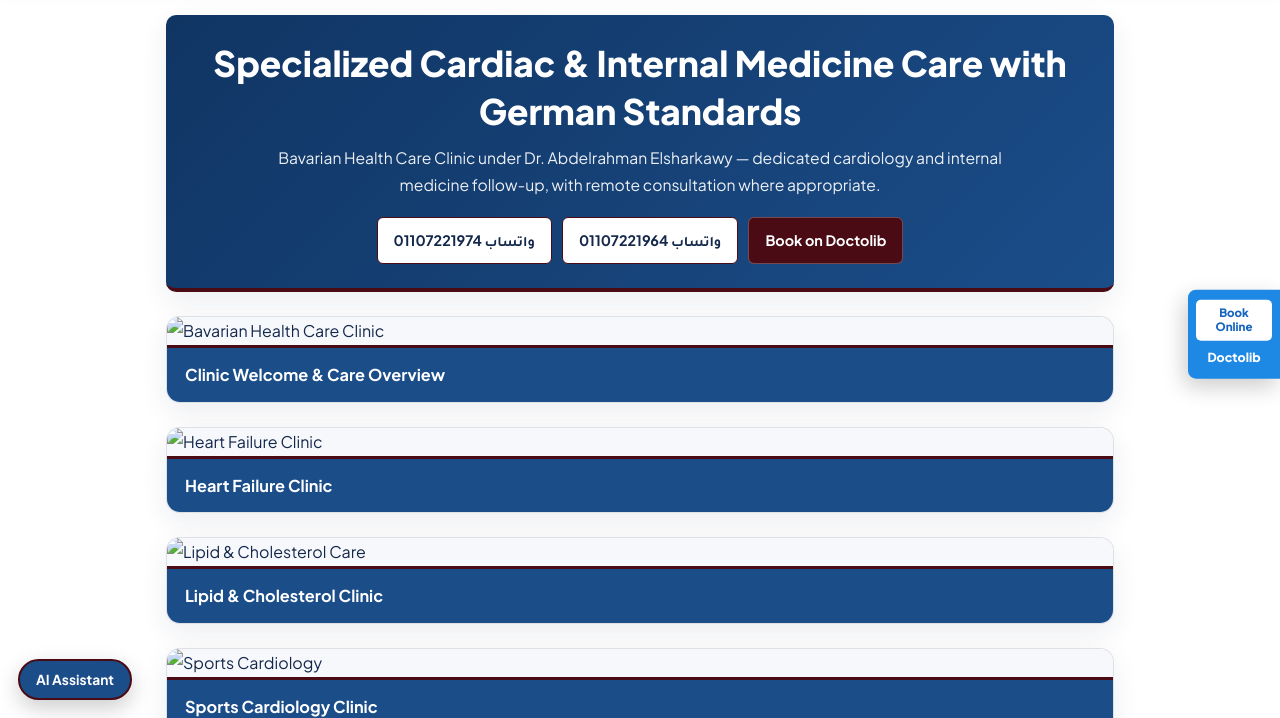
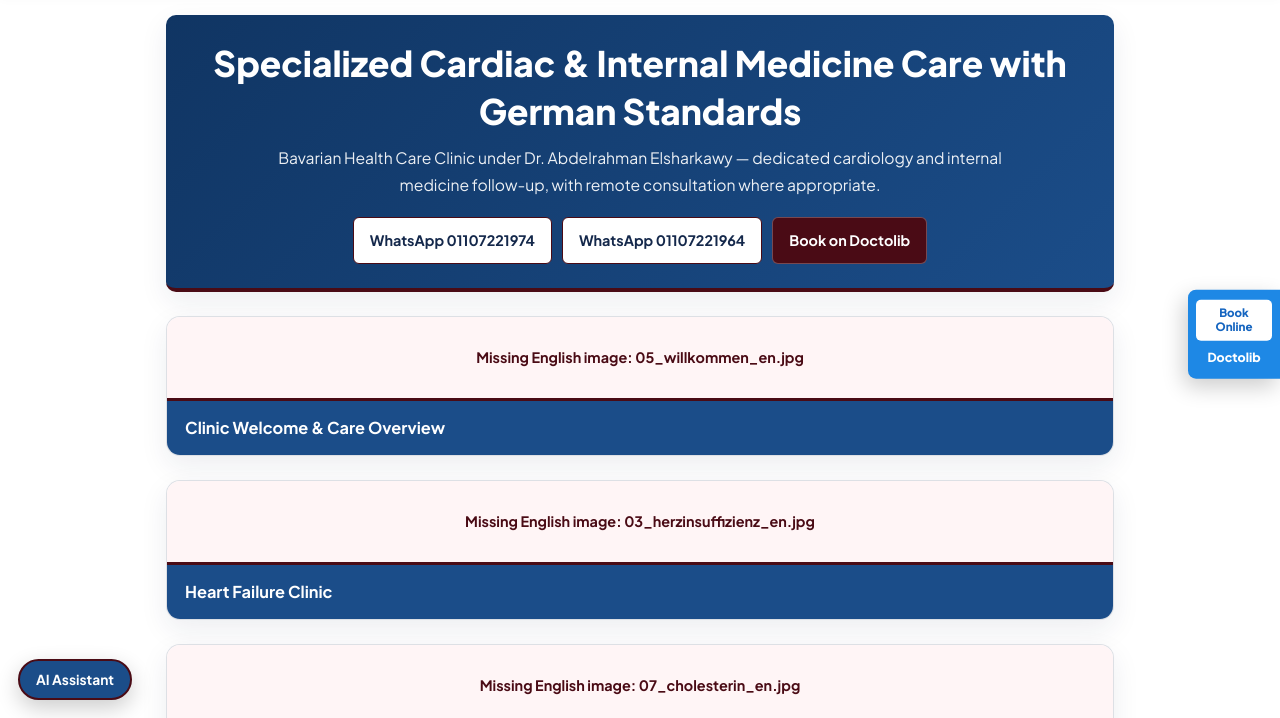
Before and after one commit to omniamae-dotcom/Bavarianhealthcareclinic-, a plain HTML site: page index.html in a window 1280 px wide. Both pictures are taken after a click on the button "EN". Shown: the part 82-800 px from the top of the page. Drawn offline with Linux system fonts and the light colour scheme.

Commit message:
Update index.html

```diff
--- a/index.html
+++ b/index.html
@@ -306,15 +306,32 @@
     .spec-card-media {
       background: var(--soft-bg);
       display: flex;
+      flex-direction: column;
       justify-content: center;
       align-items: center;
       overflow: hidden;
+      position: relative;
     }
 
     .spec-card-media img {
       width: 100%;
       height: auto;
       object-fit: contain;
+      display: block;
+    }
+
+    .img-missing-note {
+      display: none;
+      padding: 28px 18px;
+      text-align: center;
+      font-size: 0.9rem;
+      font-weight: 700;
+      color: var(--de-crimson);
+      background: #fff5f6;
+      width: 100%;
+    }
+
+    .img-missing-note.visible {
       display: block;
     }
 
@@ -749,8 +766,8 @@
         <h1 data-i18n="heroTitle">رعاية صحية وقلبية متخصصة بمعايير ألمانية</h1>
         <p data-i18n="heroDesc">Bavarian Health Care Clinic بإشراف د. عبدالرحمن الشرقاوي — متابعة متخصصة لأمراض القلب والباطنة مع إمكانية الاستشارة والمتابعة عن بُعد للحالات المناسبة.</p>
         <div class="hero-actions">
-          <a href="https://wa.me/201107221974" target="_blank" rel="noopener noreferrer" class="pill-btn pill-white">واتساب 01107221974</a>
-          <a href="https://wa.me/201107221964" target="_blank" rel="noopener noreferrer" class="pill-btn pill-white">واتساب 01107221964</a>
+          <a href="https://wa.me/201107221974" target="_blank" rel="noopener noreferrer" class="pill-btn pill-white" data-i18n="wa1">واتساب 01107221974</a>
+          <a href="https://wa.me/201107221964" target="_blank" rel="noopener noreferrer" class="pill-btn pill-white" data-i18n="wa2">واتساب 01107221964</a>
           <a href="https://www.doctolib.de/einzelpraxis/hohenwart/elsharkawy-abdelrahman" target="_blank" rel="noopener noreferrer" class="pill-btn pill-crimson" data-i18n="bookDoctolib">حجز موعد Doctolib</a>
         </div>
       </section>
@@ -759,6 +776,7 @@
         <article class="spec-card">
           <div class="spec-card-media">
             <img class="lang-img" src="05_willkommen_ar.jpg" data-src-ar="05_willkommen_ar.jpg" data-src-en="05_willkommen_en.jpg" alt="Bavarian Health Care Clinic" />
+            <div class="img-missing-note"></div>
           </div>
           <div class="spec-card-caption">
             <h2 data-i18n="c0Caption">الاستقبال والرعاية التخصصية</h2>
@@ -768,6 +786,7 @@
         <article class="spec-card">
           <div class="spec-card-media">
             <img class="lang-img" src="03_herzinsuffizienz_ar.jpg" data-src-ar="03_herzinsuffizienz_ar.jpg" data-src-en="03_herzinsuffizienz_en.jpg" alt="Heart Failure Clinic" />
+            <div class="img-missing-note"></div>
           </div>
           <div class="spec-card-caption">
             <h2 data-i18n="c1Caption">عيادة قصور عضلة القلب</h2>
@@ -777,6 +796,7 @@
         <article class="spec-card">
           <div class="spec-card-media">
             <img class="lang-img" src="07_cholesterin_ar.jpg" data-src-ar="07_cholesterin_ar.jpg" data-src-en="07_cholesterin_en.jpg" alt="Lipid & Cholesterol Care" />
+            <div class="img-missing-note"></div>
           </div>
           <div class="spec-card-caption">
             <h2 data-i18n="c2Caption">عيادة الدهون والكوليسترول</h2>
@@ -786,6 +806,7 @@
         <article class="spec-card">
           <div class="spec-card-media">
             <img class="lang-img" src="01_herzgesund_ar.jpg" data-src-ar="01_herzgesund_ar.jpg" data-src-en="01_herzgesund_en.jpg" alt="Sports Cardiology" />
+            <div class="img-missing-note"></div>
           </div>
           <div class="spec-card-caption">
             <h2 data-i18n="c3Caption">عيادة القلب الرياضية</h2>
@@ -795,6 +816,7 @@
         <article class="spec-card">
           <div class="spec-card-media">
             <img class="lang-img" src="04_herzrhythmus_ar.jpg" data-src-ar="04_herzrhythmus_ar.jpg" data-src-en="04_herzrhythmus_en.jpg" alt="Heart Rhythm Care" />
+            <div class="img-missing-note"></div>
           </div>
           <div class="spec-card-caption">
             <h2 data-i18n="c4Caption">عيادة اضطرابات النبض</h2>
@@ -804,6 +826,7 @@
         <article class="spec-card">
           <div class="spec-card-media">
             <img class="lang-img" src="06_herz_ultraschall_ar.jpg" data-src-ar="06_herz_ultraschall_ar.jpg" data-src-en="06_herz_ultraschall_en.jpg" alt="Echocardiography" />
+            <div class="img-missing-note"></div>
           </div>
           <div class="spec-card-caption">
             <h2 data-i18n="c5Caption">فحص إيكو القلب</h2>
@@ -813,6 +836,7 @@
         <article class="spec-card">
           <div class="spec-card-media">
             <img class="lang-img" src="02_belastungs_ekg_ar.jpg" data-src-ar="02_belastungs_ekg_ar.jpg" data-src-en="02_belastungs_ekg_en.jpg" alt="Stress ECG" />
+            <div class="img-missing-note"></div>
           </div>
           <div class="spec-card-caption">
             <h2 data-i18n="c6Caption">فحص رسم القلب بالمجهود</h2>
@@ -938,16 +962,16 @@
       <button type="button" class="assistant-close" id="assistantClose" aria-label="Close">×</button>
     </div>
     <div class="assistant-body" id="assistantBody">
-      <div class="msg msg-bot" id="aiWelcome">أهلاً بكِ في Bavarian Health Care Clinic. كيف يمكنني مساعدتكِ؟</div>
+      <div class="msg msg-bot" id="aiWelcome" data-i18n="aiWelcome">أهلاً بكِ في Bavarian Health Care Clinic. كيف يمكنني مساعدتكِ؟</div>
     </div>
     <div class="quick-row">
-      <button type="button" class="q-chip" data-q="booking">حجز موعد</button>
-      <button type="button" class="q-chip" data-q="acc">الاعتمادات</button>
-      <button type="button" class="q-chip" data-q="contact">التواصل</button>
+      <button type="button" class="q-chip" data-q="booking" data-i18n="qBooking">حجز موعد</button>
+      <button type="button" class="q-chip" data-q="acc" data-i18n="qAcc">الاعتمادات</button>
+      <button type="button" class="q-chip" data-q="contact" data-i18n="qContact">التواصل</button>
     </div>
     <form class="assistant-form" id="assistantForm">
-      <input type="text" id="assistantInput" placeholder="اكتبي سؤالك..." />
-      <button type="submit">إرسال</button>
+      <input type="text" id="assistantInput" data-i18n-placeholder="aiPlaceholder" placeholder="اكتبي سؤالك..." />
+      <button type="submit" data-i18n="aiSend">إرسال</button>
     </form>
   </div>
 
@@ -981,6 +1005,8 @@
         navContact: 'العنوان والتواصل',
         heroTitle: 'رعاية صحية وقلبية متخصصة بمعايير ألمانية',
         heroDesc: 'Bavarian Health Care Clinic بإشراف د. عبدالرحمن الشرقاوي — متابعة متخصصة لأمراض القلب والباطنة مع إمكانية الاستشارة والمتابعة عن بُعد للحالات المناسبة.',
+        wa1: 'واتساب 01107221974',
+        wa2: 'واتساب 01107221964',
         bookDoctolib: 'حجز موعد Doctolib',
         c0Caption: 'الاستقبال والرعاية التخصصية',
         c1Caption: 'عيادة قصور عضلة القلب',
@@ -1011,7 +1037,13 @@
         docLink: 'Doctolib Online Booking',
         copy: '© Bavarian Health Care Clinic — Dr. Abdelrahman Elsharkawy',
         aiBtn: 'المساعد الآلي',
-        aiTitle: 'مساعد العيادة'
+        aiTitle: 'مساعد العيادة',
+        aiWelcome: 'أهلاً بكِ في Bavarian Health Care Clinic. كيف يمكنني مساعدتكِ؟',
+        qBooking: 'حجز موعد',
+        qAcc: 'الاعتمادات',
+        qContact: 'التواصل',
+        aiPlaceholder: 'اكتبي سؤالك...',
+        aiSend: 'إرسال'
       },
       en: {
         dir: 'ltr',
@@ -1028,6 +1060,8 @@
         navContact: 'Address & Contact',
         heroTitle: 'Specialized Cardiac & Internal Medicine Care with German Standards',
         heroDesc: 'Bavarian Health Care Clinic under Dr. Abdelrahman Elsharkawy — dedicated cardiology and internal medicine follow-up, with remote consultation where appropriate.',
+        wa1: 'WhatsApp 01107221974',
+        wa2: 'WhatsApp 01107221964',
         bookDoctolib: 'Book on Doctolib',
         c0Caption: 'Clinic Welcome & Care Overview',
         c1Caption: 'Heart Failure Clinic',
@@ -1058,21 +1092,58 @@
         docLink: 'Doctolib Online Booking',
         copy: '© Bavarian Health Care Clinic — Dr. Abdelrahman Elsharkawy',
         aiBtn: 'AI Assistant',
-        aiTitle: 'Clinic Assistant'
+        aiTitle: 'Clinic Assistant',
+        aiWelcome: 'Welcome to Bavarian Health Care Clinic. How can I help you?',
+        qBooking: 'Book Visit',
+        qAcc: 'Credentials',
+        qContact: 'Contact',
+        aiPlaceholder: 'Type your question...',
+        aiSend: 'Send'
       }
     };
 
     let lang = 'ar';
     const langBtn = document.getElementById('langBtn');
 
+    function loadLangImage(img, nextLang) {
+      const arSrc = img.getAttribute('data-src-ar');
+      const enSrc = img.getAttribute('data-src-en');
+      const targetSrc = nextLang === 'en' ? enSrc : arSrc;
+      const note = img.parentElement ? img.parentElement.querySelector('.img-missing-note') : null;
+
+      if (!targetSrc) {
+        img.style.display = 'none';
+        if (note) {
+          note.textContent = nextLang === 'en' ? 'English image file not set' : 'Arabic image file not set';
+          note.classList.add('visible');
+        }
+        return;
+      }
+
+      img.onerror = function handleError() {
+        img.style.display = 'none';
+        if (note) {
+          note.textContent = nextLang === 'en'
+            ? `Missing English image: ${targetSrc}`
+            : `ملف الصورة العربية غير موجود: ${targetSrc}`;
+          note.classList.add('visible');
+        }
+      };
+
+      img.onload = function handleLoad() {
+        img.style.display = 'block';
+        if (note) {
+          note.textContent = '';
+          note.classList.remove('visible');
+        }
+      };
+
+      img.src = targetSrc;
+    }
+
     function syncLanguageImages(nextLang) {
       document.querySelectorAll('img.lang-img').forEach((img) => {
-        const arSrc = img.getAttribute('data-src-ar');
-        const enSrc = img.getAttribute('data-src-en');
-        const targetSrc = nextLang === 'en' ? (enSrc || arSrc) : (arSrc || enSrc);
-        if (targetSrc) {
-          img.src = targetSrc;
-        }
+        loadLangImage(img, nextLang);
       });
     }
 
@@ -1083,10 +1154,17 @@
       document.documentElement.dir = d.dir;
       document.body.classList.toggle('lang-en', nextLang === 'en');
       langBtn.textContent = d.toggle;
+
       document.querySelectorAll('[data-i18n]').forEach((el) => {
         const k = el.getAttribute('data-i18n');
         if (d[k]) el.textContent = d[k];
       });
+
+      document.querySelectorAll('[data-i18n-placeholder]').forEach((el) => {
+        const k = el.getAttribute('data-i18n-placeholder');
+        if (d[k]) el.setAttribute('placeholder', d[k]);
+      });
+
       syncLanguageImages(nextLang);
     }
 
@@ -1124,13 +1202,19 @@
 
     function answer(q) {
       const s = q.toLowerCase();
-      if (s.includes('booking') || s.includes('حجز') || s.includes('موعد')) {
-        return 'يمكنكِ الحجز عبر زر Doctolib الثابت على اليمين أو التواصل على واتساب: 01107221974 / 01107221964.';
+      if (s.includes('booking') || s.includes('book') || s.includes('حجز') || s.includes('موعد')) {
+        return lang === 'en'
+          ? 'You can book via the floating Doctolib button on the right or contact WhatsApp: 01107221974 / 01107221964.'
+          : 'يمكنكِ الحجز عبر زر Doctolib الثابت على اليمين أو التواصل على واتساب: 01107221974 / 01107221964.';
       }
-      if (s.includes('acc') || s.includes('اعتماد') || s.includes('زمال')) {
-        return 'الاعتمادات والزمالات مذكورة في قسم الاعتمادات بالأسفل ويشمل ذلك زمالة Deutsches Herzzentrum München.';
+      if (s.includes('acc') || s.includes('cred') || s.includes('اعتماد') || s.includes('زمال')) {
+        return lang === 'en'
+          ? 'Accreditations and fellowships are listed in the Accreditations section below, including Deutsches Herzzentrum München.'
+          : 'الاعتمادات والزمالات مذكورة في قسم الاعتمادات بالأسفل ويشمل ذلك زمالة Deutsches Herzzentrum München.';
       }
-      return 'أرقام التواصل: 01107221974 و01107221964، وإنستجرام: @bavarianhealthcareclinic.';
+      return lang === 'en'
+        ? 'Contact numbers: 01107221974 and 01107221964, Instagram: @bavarianhealthcareclinic.'
+        : 'أرقام التواصل: 01107221974 و01107221964، وإنستجرام: @bavarianhealthcareclinic.';
     }
 
     assistantToggle.addEventListener('click', () => {
```
